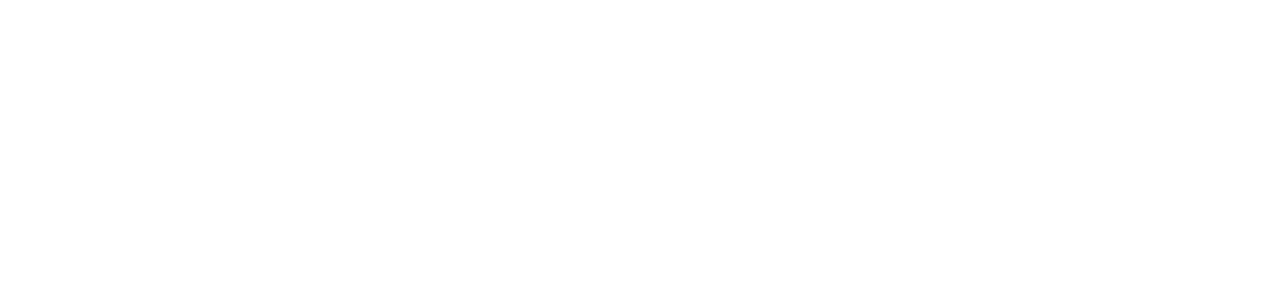
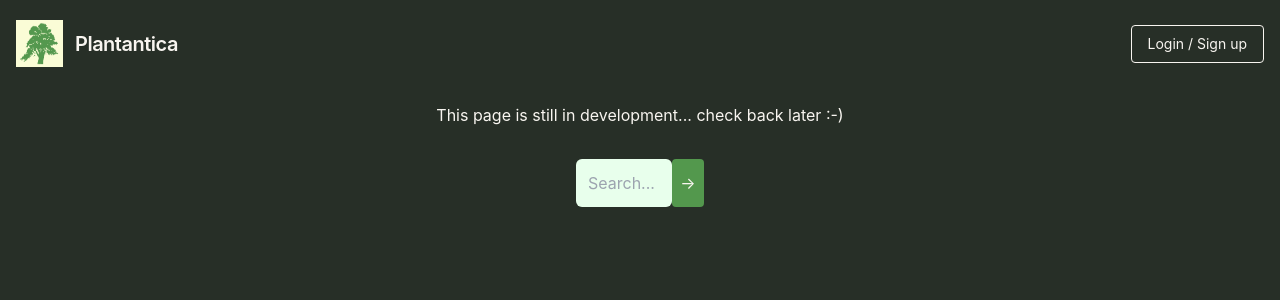
Before and after one commit to johnmurray25/plantantica, a Next.js app: page /search in a window 1280 px wide. Before the commit this address had no page. Shown: the top 300 px of the page. Built offline with nearby package versions, Linux system fonts and the light colour scheme; no server answers.

Commit message:
begin Connect page (search users by email)

```diff
--- a/service/FileService.ts
+++ b/service/FileService.ts
@@ -7,8 +7,8 @@
 import db from "../src/firebase/db";
 import storage from "../src/firebase/storage";
 
-export const getImageUrl = async (fileName: string, user: User): Promise<string> => {
-    let imageUrl = getDownloadURL(ref(storage, `${user.email}/${fileName}`))
+export const getImageUrl = async (fileName: string, email: string): Promise<string> => {
+    let imageUrl = getDownloadURL(ref(storage, `${email}/${fileName}`))
         .then(downloadUrl => { return downloadUrl })
         .catch(e => {
             console.debug(e);
--- a/service/PlantService.ts
+++ b/service/PlantService.ts
@@ -5,10 +5,10 @@
 import db from '../src/firebase/db';
 import { deleteImage } from "./FileService";
 
-export const getPlants = async (user: User): Promise<Plant[]> => {
-    if (!user) return;
+export const getPlants = async (email: string): Promise<Plant[]> => {
+    if (!email) return;
     // Load all plant tracking data for current user
-    const collectionRef = collection(doc(db, 'users', user.email), 'plantTrackingDetails');
+    const collectionRef = collection(doc(db, 'users', email), 'plantTrackingDetails');
     const queryRef = query(collectionRef);
     const trackingDetails = await getDocs(queryRef);
     return trackingDetails.docs
--- a/src/pages/AddPlantTrackingDetails.tsx
+++ b/src/pages/AddPlantTrackingDetails.tsx
@@ -43,7 +43,7 @@
 
   useEffect(() => {
     if (imageUrl === '' && user && plant && plant.picture) {
-      getImageUrl(plant.picture, user)
+      getImageUrl(plant.picture, user.email)
         .then(s => setImageUrl(s))
     }
     if (dateLastWatered) {
--- a/src/pages/Tracking.tsx
+++ b/src/pages/Tracking.tsx
@@ -19,7 +19,7 @@
 
 const loadPlantData = async (user: User): Promise<Plant[]> => {
   // get plants from DB
-  let results = await getPlants(user);
+  let results = await getPlants(user.email);
   return results;
 }
 
--- a/src/pages/index.js
+++ b/src/pages/index.js
@@ -53,6 +53,15 @@
                         </a>
                     </Link>
 
+                    <Link href="/search">
+                        <a className={styles.card}>
+                            <h2>Connect &rarr;</h2>
+                            <p className='text-center'>
+                                Find people you know and see each other&apos;s plants
+                            </p>
+                        </a>
+                    </Link>
+
                     {/*<Link href='/Magic'>
                         <a className={styles.card}>
                             <h2>Magic &rarr;</h2>
--- /dev/null
+++ b/src/pages/search.tsx
@@ -0,0 +1,148 @@
+import Image from 'next/image'
+import React, { useState } from 'react'
+
+import { collection, doc, DocumentData, getDoc, getDocs, query, QueryDocumentSnapshot } from 'firebase/firestore'
+import ReactLoading from 'react-loading';
+
+import Plant from '../../domain/Plant'
+import { getImageUrl } from '../../service/FileService'
+import { getPlants } from '../../service/PlantService'
+import db from '../firebase/db'
+import customImageLoader from '../util/customImageLoader'
+import NavBar from './components/NavBar'
+import NextHead from './components/NextHead'
+import TextField from './components/TextField'
+import useWindowDimensions from '../hooks/useWindowDimensions';
+
+const getUserByEmail = async (email: string) => {
+    let docRef = doc(db, "users", email)
+    let docSnap = await getDoc(docRef)
+    return docSnap
+}
+
+interface User {
+    plantTrackingDetails: Plant[];
+    profilePicture: string;
+    email: string;
+}
+
+const mapDocToUser = async (docSnap: QueryDocumentSnapshot<DocumentData>): Promise<User> => {
+    let plants = await getPlants(docSnap.id)
+
+    return {
+        plantTrackingDetails: plants ? plants : [],
+        profilePicture: docSnap.get('profilePicture'),
+        email: docSnap.id,
+    }
+}
+
+const Home: React.FC = () => {
+
+    const [searchText, setSearchText] = useState('')
+    const [searchMessage, setSearchMessage] = useState('')
+    const [searchResult, setSearchResult] = useState<User>(null)
+    const [profPicUrl, setProfPicUrl] = useState('')
+    const [isProfPicLoading, setIsProfPicLoading] = useState(false)
+
+    const { width, height } = useWindowDimensions()
+
+    const searchUsers = async () => {
+        if (!searchText) {
+            return;
+        }
+        let docSnap = await getUserByEmail(searchText)
+        if (docSnap.exists()) {
+            let result = await mapDocToUser(docSnap);
+            setSearchResult(result)
+            setSearchMessage('')
+            if (result.profilePicture) {
+                setIsProfPicLoading(true)
+                try {
+                    let url = await getImageUrl(result.profilePicture, docSnap.id)
+                    setProfPicUrl(url)
+                }
+                catch (e) {
+                    console.error(e)
+                }
+                finally {
+                    setIsProfPicLoading(false)
+                }
+            }
+        }
+        else {
+            setSearchResult(null)
+            setSearchMessage('No results found.')
+        }
+    } // End searchUsers
+
+    return (
+        <div className='text-yellow bg-green min-w-full' /**Container */>
+            <NextHead /**Header */ />
+            <NavBar />
+
+            <div className='min-h-screen p-4 flex flex-col items-center m-auto'>
+
+                <p className='pb-8 text-center'>
+                    This page is still in development... check back later :-{')'}
+                </p>
+
+                <div className='flex justify-end'>
+                    <TextField
+                        name="search"
+                        type="text"
+                        value={searchText}
+                        onChange={setSearchText}
+                        placeholder="Search..."
+                    />
+                    <a
+                        className='cursor-pointer bg-[#53984D] text-yellow rounded justify-center h-12 w-8 text-center content-center'
+                        onClick={searchUsers}
+                    >
+                        &rarr;
+                    </a>
+                </div>
+
+                {searchMessage &&
+                    <div className='flex justify-evenly items-center m-10'>
+                        <p>
+                            {searchMessage}
+                        </p>
+                    </div>
+                }
+
+                {searchResult &&
+                    <div className='flex justify-evenly items-center m-6 border border-yellow rounded'>
+                        <p>
+                            {searchResult.email}
+                        </p>
+                        <div>
+                            {profPicUrl &&
+                                // User has saved profile picture
+                                isProfPicLoading ?
+                                <ReactLoading type='spinningBubbles' color="#fff" />
+                                :
+                                <Image
+                                    src={profPicUrl}
+                                    loader={customImageLoader}
+                                    // alt='Profile picture'
+                                    alt=''
+                                    width={height ? height / 14 : 40}
+                                    height={height ? height / 13 : 40}
+                                    className='rounded-3xl'
+                                />
+                            }
+                        </div>
+                        <p>
+                            Tracking {searchResult.plantTrackingDetails ? searchResult.plantTrackingDetails.length : 0} plants
+                        </p>
+                    </div>
+                }
+
+
+            </div>
+
+        </div >
+    )
+}
+
+export default Home
```
